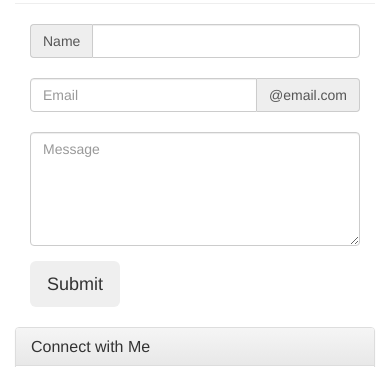
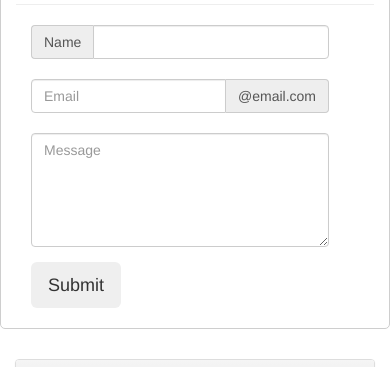
Before and after one commit to ryanxmccarthy/Bootstrap-Portfolio, a plain HTML site: page contact.html in a window 390 px wide. Shown: the part 149-516 px from the top of the page. Drawn offline with nearby package versions, Linux system fonts and the light colour scheme.

Commit message:
fixed contact page

```diff
--- a/contact.html
+++ b/contact.html
@@ -34,11 +34,11 @@
 
 	<div class="container">
 		<div class="row">
-			<div class="col-lg-8 col-md-8 col-s-8 col-xs-12">
+			<div class="border col-lg-8 col-md-8 col-s-8 col-xs-12">
 				<h1>Contact</h1>
 				<hr>
 					<div class="container">
-						<div class="row col-lg-8">
+						<div class="row col-lg-8 col-md-8 contact-form">
 							<div class="input-group">
 							  <span class="input-group-addon" id="basic-addon1">Name</span>
 							  <input type="text" class="form-control" placeholder="" aria-describedby="basic-addon1">
--- a/style.css
+++ b/style.css
@@ -1,3 +1,8 @@
+.border {
+  border: 1px solid #cecece;
+  border-radius: 5px;
+}
+
 .contact-img {
 	width: 33%;
 	height: auto;
@@ -10,6 +15,14 @@
 }
 
 @media (max-width: 991px) {
+  .border {
+    margin-bottom: 30px;
+  }
+
+  .contact-form {
+    max-width: 100%;
+  }
+
   .contact-img {
     width: 18%;
     height: auto;
```
